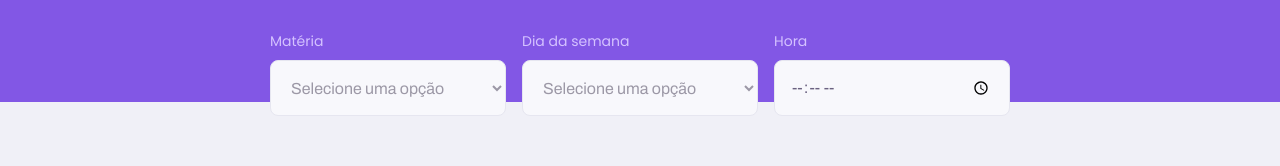
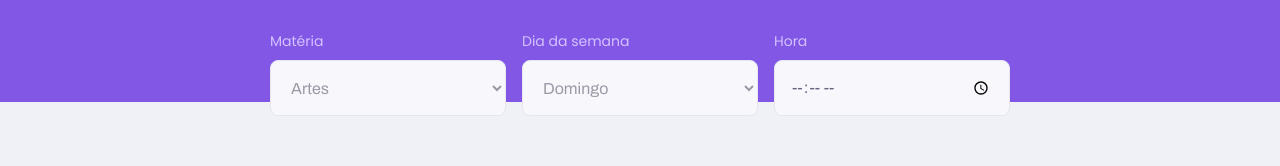
Before and after one commit to Gui-dev/proffy, a React (Create React App) app in the folder web/: page /study in a window 1280 px wide. Shown: the part 202-368 px from the top of the page. Built offline with nearby package versions, Linux system fonts and the light colour scheme.

Commit message:
refactor: remove defaultValue from select

```diff
--- a/web/src/components/Select/index.tsx
+++ b/web/src/components/Select/index.tsx
@@ -15,7 +15,7 @@
   return (
     <SelectBlock>
       <label htmlFor={ name }>{ label }</label>
-      <select { ...rest } id={ name } defaultValue="">
+      <select { ...rest } id={ name }>
         <option value="" disabled hidden>Selecione uma opção</option>
         { options.map( option => {
           return (
```
